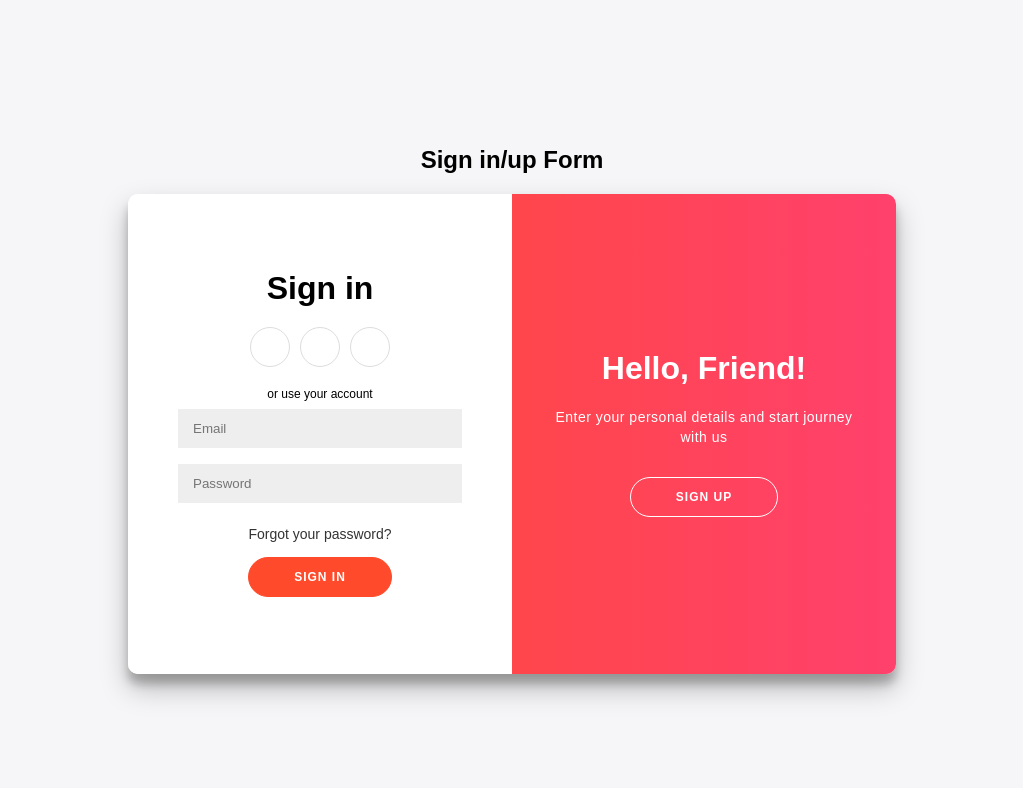
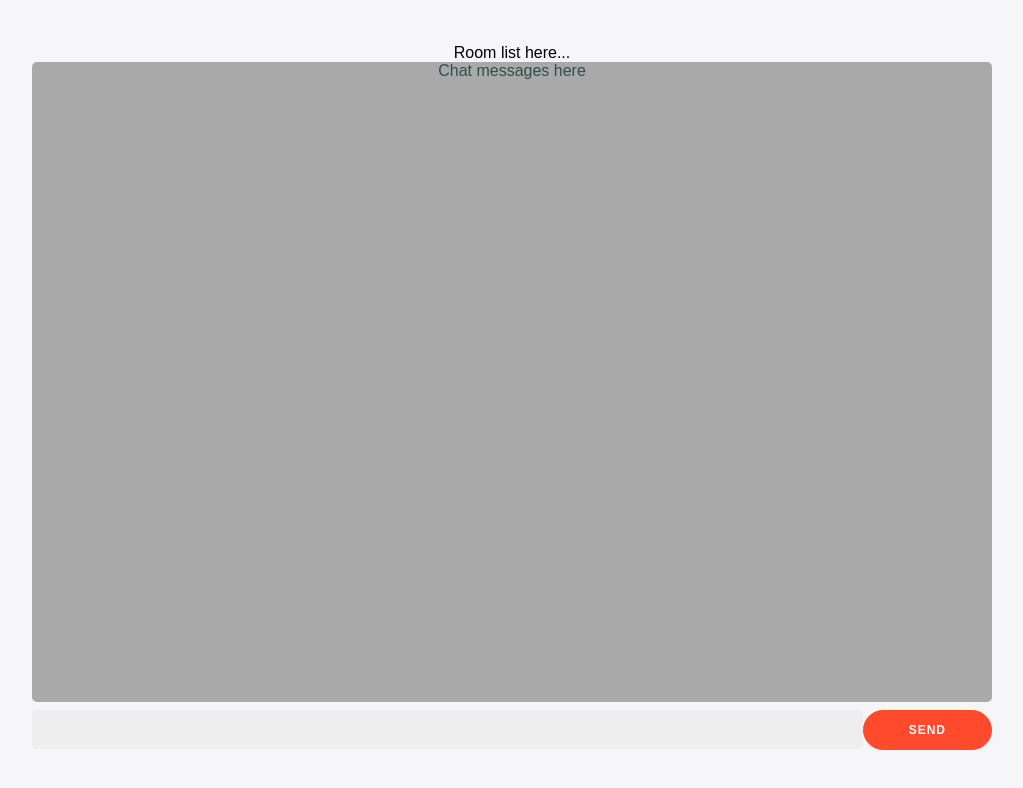
Before and after one commit to uprighted-learners/g3-react-chat, a React (Create React App) app in the folder client/: page /room in a window 1280 px wide. Shown: the top 788 px of the page, without its empty margins (128-1151 px from the left). Built offline with nearby package versions, Linux system fonts and the light colour scheme.

Commit message:
update room message style and add room list component

```diff
--- a/client/src/App.js
+++ b/client/src/App.js
@@ -2,7 +2,7 @@ import logo from './logo.svg';
 import './App.css';
 // import Auth from './components/Auth';
 import React, {useState} from 'react';
-import './Styles.css';
+// import './Styles.css';
 import Room from './components/Room';
 import Layout from './components/Layout';
 import Login from './components/Login';
@@ -19,8 +19,8 @@ export default function App() {
     <div className="App">
       <Layout>
         {/* we should implement routing here, only one of these should be active at a time */}
-        <Login type={type} handleOnClick={handleOnClick} />
-        {/* <Room /> */}
+        {/* <Login type={type} handleOnClick={handleOnClick} /> */}
+        <Room />
       </Layout>
     </div>
   );
--- a/client/src/components/Login/index.js
+++ b/client/src/components/Login/index.js
@@ -1,3 +1,4 @@
+import './styles.css';
 import SignInForm from './SignIn';
 import SignUpForm from './SignUp';
 
--- a/client/src/components/Room/index.js
+++ b/client/src/components/Room/index.js
@@ -1,7 +1,10 @@
+import RoomList from '../RoomList';
 import './style.css';
+
 function Room() {
   return (
     <div className="room-layout">
+      <RoomList />
       <div className="message-box">Chat messages here</div>
       <div className="chat-box">
         <input type="text" />
--- a/client/src/components/Room/style.css
+++ b/client/src/components/Room/style.css
@@ -1,14 +1,30 @@
 .room-layout {
-  display: grid;
-  grid-template-columns: auto;
-  grid-template-rows: 10fr 1fr;
+  display: flex;
+  flex-direction: column;
+  max-width: 100vw;
+  max-height: 100dvh;
+  margin: auto;
+  justify-content: center;
+  align-items: center;
+}
+
+.message-box {
+  color: darkslategray;
+  background-color: darkgrey;
+  border-radius: 5px;
+  width: 60rem;
+  height: 40rem;
 }
 
 .chat-box {
-  display: flex;
-  width: 95vw;
+  display: inline-flex;
+  flex-direction: row;
+  align-items: baseline;
+  width: 60rem;
+  height: auto;
 }
 
-.chat-message {
-  height: 95vh;
+.chat-box input {
+  margin-right: 0 5px;
+  border-radius: 5px;
 }
--- /dev/null
+++ b/client/src/components/RoomList/index.js
@@ -0,0 +1,5 @@
+function RoomList() {
+  return <div>Room list here...</div>;
+}
+
+export default RoomList;
```
Also changed, not shown: client/src/components/Login/styles.css (renamed from client/src/Styles.css), client/src/components/RoomList/style.css (added).
